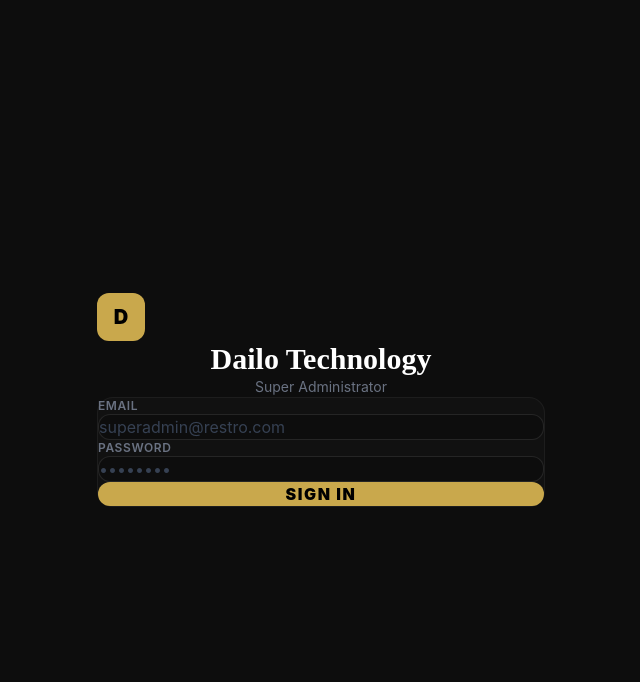
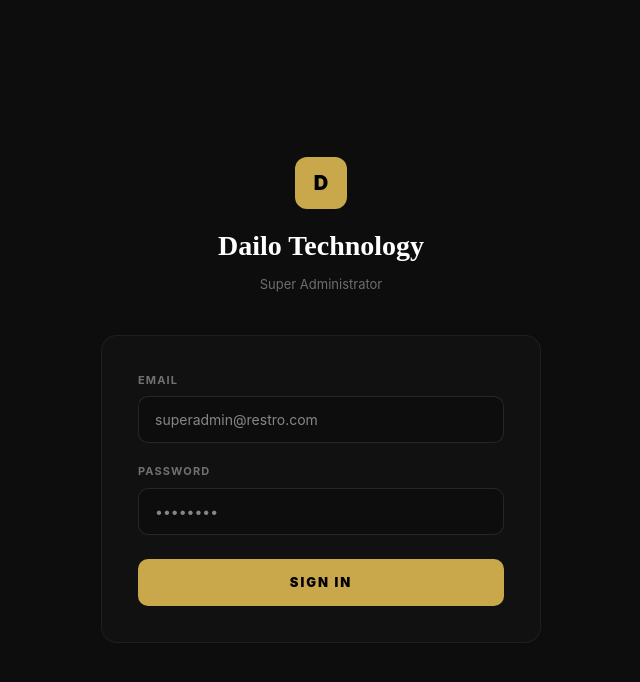
Before and after one commit to Prajol10/restro, a React app in the folder frontend/: page /superadmin/login in a window 1280 px wide. Shown: the top 682 px of the page, without its empty margins (319-959 px from the left). Built offline with nearby package versions, Linux system fonts and the light colour scheme; no server answers; the HTML template or start-up script is replaced by a standard one.

Commit message:
fix: convert SuperAdminLogin to inline styles, remove broken Tailwind classes

```diff
--- a/frontend/src/pages/superadmin/SuperAdminLogin.jsx
+++ b/frontend/src/pages/superadmin/SuperAdminLogin.jsx
@@ -30,37 +30,109 @@
   };
 
   return (
-    <div className="min-h-screen flex items-center justify-center px-4" style={{ backgroundColor: '#0d0d0d' }}>
-      <div className="w-full max-w-md">
-        <div className="text-center mb-10">
-          <div className="w-12 h-12 rounded-xl flex items-center justify-center font-black text-black text-xl mx-auto mb-4"
-            style={{ backgroundColor: '#C9A84C' }}>D</div>
-          <h1 className="text-3xl font-black text-white" style={{ fontFamily: "'Playfair Display', serif" }}>
-            Dailo Technology
-          </h1>
-          <p className="text-gray-500 mt-2 text-sm">Super Administrator</p>
+    <div style={{
+      minHeight: '100vh', display: 'flex', alignItems: 'center',
+      justifyContent: 'center', padding: '0 16px',
+      backgroundColor: '#0d0d0d'
+    }}>
+      <div style={{ width: '100%', maxWidth: '440px' }}>
+
+        {/* Logo + Title */}
+        <div style={{ textAlign: 'center', marginBottom: '40px' }}>
+          <div style={{
+            width: '52px', height: '52px', borderRadius: '12px',
+            backgroundColor: '#C9A84C', display: 'flex', alignItems: 'center',
+            justifyContent: 'center', fontWeight: 900, color: '#000',
+            fontSize: '20px', margin: '0 auto 16px'
+          }}>D</div>
+          <h1 style={{
+            fontFamily: "'Playfair Display', serif",
+            fontSize: '28px', fontWeight: 900, color: '#fff', margin: 0
+          }}>Dailo Technology</h1>
+          <p style={{ color: 'rgba(255,255,255,0.4)', fontSize: '13px', marginTop: '8px' }}>
+            Super Administrator
+          </p>
         </div>
 
-        <div className="bg-[#111] rounded-2xl p-8 border border-white/5">
-          <form onSubmit={handleSubmit} className="space-y-5">
-            <div>
-              <label className="block text-xs font-semibold uppercase tracking-wider text-gray-500 mb-2">Email</label>
-              <input type="email" value={form.email} onChange={e => setForm({ ...form, email: e.target.value })}
-                required placeholder="superadmin@restro.com"
-                className="w-full bg-[#0d0d0d] border border-white/10 rounded-xl px-4 py-3 text-white placeholder-gray-700 focus:outline-none focus:border-yellow-500/50 transition-colors" />
+        {/* Card */}
+        <div style={{
+          backgroundColor: '#111', borderRadius: '16px',
+          padding: '36px', border: '1px solid rgba(255,255,255,0.06)'
+        }}>
+          <form onSubmit={handleSubmit}>
+
+            {/* Email */}
+            <div style={{ marginBottom: '20px' }}>
+              <label style={{
+                display: 'block', fontSize: '11px', fontWeight: 700,
+                textTransform: 'uppercase', letterSpacing: '0.1em',
+                color: 'rgba(255,255,255,0.4)', marginBottom: '8px'
+              }}>Email</label>
+              <input
+                type="email"
+                value={form.email}
+                onChange={e => setForm({ ...form, email: e.target.value })}
+                required
+                placeholder="superadmin@restro.com"
+                style={{
+                  width: '100%', padding: '12px 16px', boxSizing: 'border-box',
+                  backgroundColor: '#0d0d0d', border: '1px solid rgba(255,255,255,0.1)',
+                  borderRadius: '10px', color: '#fff', fontSize: '14px',
+                  outline: 'none', transition: 'border-color 0.2s'
+                }}
+                onFocus={e => e.target.style.borderColor = 'rgba(201,168,76,0.5)'}
+                onBlur={e => e.target.style.borderColor = 'rgba(255,255,255,0.1)'}
+              />
             </div>
-            <div>
-              <label className="block text-xs font-semibold uppercase tracking-wider text-gray-500 mb-2">Password</label>
-              <input type="password" value={form.password} onChange={e => setForm({ ...form, password: e.target.value })}
-                required placeholder="••••••••"
-                className="w-full bg-[#0d0d0d] border border-white/10 rounded-xl px-4 py-3 text-white placeholder-gray-700 focus:outline-none focus:border-yellow-500/50 transition-colors" />
+
+            {/* Password */}
+            <div style={{ marginBottom: '24px' }}>
+              <label style={{
+                display: 'block', fontSize: '11px', fontWeight: 700,
+                textTransform: 'uppercase', letterSpacing: '0.1em',
+                color: 'rgba(255,255,255,0.4)', marginBottom: '8px'
+              }}>Password</label>
+              <input
+                type="password"
+                value={form.password}
+                onChange={e => setForm({ ...form, password: e.target.value })}
+                required
+                placeholder="••••••••"
+                style={{
+                  width: '100%', padding: '12px 16px', boxSizing: 'border-box',
+                  backgroundColor: '#0d0d0d', border: '1px solid rgba(255,255,255,0.1)',
+                  borderRadius: '10px', color: '#fff', fontSize: '14px',
+                  outline: 'none', transition: 'border-color 0.2s'
+                }}
+                onFocus={e => e.target.style.borderColor = 'rgba(201,168,76,0.5)'}
+                onBlur={e => e.target.style.borderColor = 'rgba(255,255,255,0.1)'}
+              />
             </div>
-            {error && <p className="text-red-400 text-sm">{error}</p>}
-            <button type="submit" disabled={loading}
-              className="w-full py-4 font-black uppercase tracking-widest text-black rounded-xl transition-all hover:opacity-90 disabled:opacity-50"
-              style={{ backgroundColor: '#C9A84C' }}>
+
+            {/* Error */}
+            {error && (
+              <div style={{
+                padding: '12px 16px', borderRadius: '8px', marginBottom: '20px',
+                backgroundColor: 'rgba(239,68,68,0.1)', border: '1px solid rgba(239,68,68,0.2)',
+                color: '#f87171', fontSize: '13px'
+              }}>{error}</div>
+            )}
+
+            {/* Submit */}
+            <button
+              type="submit"
+              disabled={loading}
+              style={{
+                width: '100%', padding: '14px', backgroundColor: '#C9A84C',
+                color: '#000', border: 'none', borderRadius: '10px',
+                fontWeight: 900, fontSize: '13px', letterSpacing: '0.15em',
+                textTransform: 'uppercase', cursor: loading ? 'not-allowed' : 'pointer',
+                opacity: loading ? 0.6 : 1, transition: 'opacity 0.2s'
+              }}
+            >
               {loading ? 'Signing in...' : 'Sign In'}
             </button>
+
           </form>
         </div>
       </div>
```
